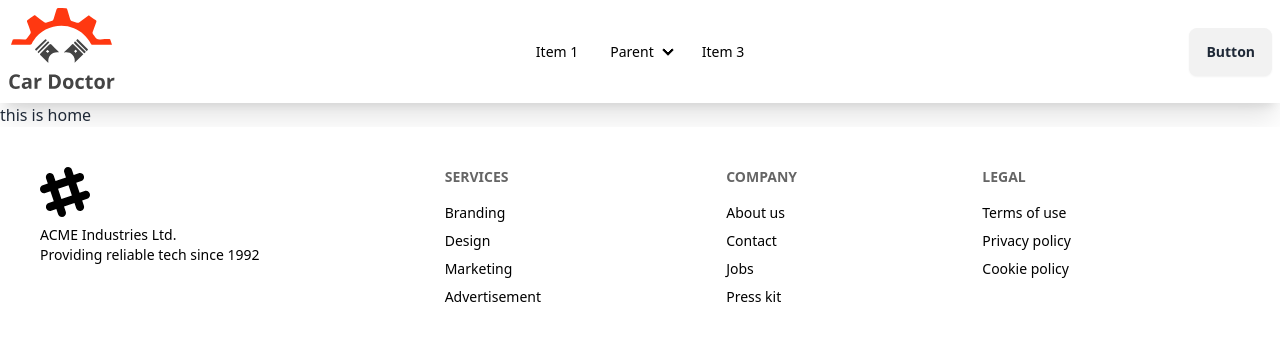
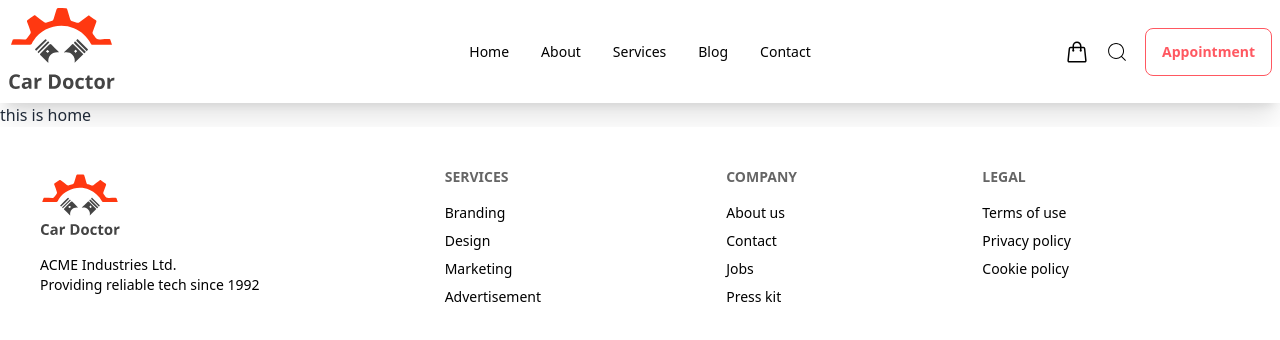
Before and after one commit to Rezuan-Alam-Rean/CarWorkshopServices, a React (Vite) app: page / in a window 1280 px wide. Shown: the top 340 px of the page. Built offline with nearby package versions, Linux system fonts and the light colour scheme.

Commit message:
update on navbar

```diff
--- a/package.json
+++ b/package.json
@@ -14,6 +14,7 @@
     "match-sorter": "^6.3.1",
     "react": "^18.2.0",
     "react-dom": "^18.2.0",
+    "react-icons": "^4.12.0",
     "react-router-dom": "^6.21.1",
     "sort-by": "^1.2.0"
   },
--- a/src/Pages/Home/Shared/Footer.jsx
+++ b/src/Pages/Home/Shared/Footer.jsx
@@ -1,10 +1,10 @@
-
+import img from "../../../assets/assets/logo.svg"
 
 const Footer = () => {
     return (
         <footer className="footer p-10 bg-white text-black">
             <aside>
-                <svg width="50" height="50" viewBox="0 0 24 24" xmlns="http://www.w3.org/2000/svg" fillRule="evenodd" clipRule="evenodd" className="fill-current"><path d="M22.672 15.226l-2.432.811.841 2.515c.33 1.019-.209 2.127-1.23 2.456-1.15.325-2.148-.321-2.463-1.226l-.84-2.518-5.013 1.677.84 2.517c.391 1.203-.434 2.542-1.831 2.542-.88 0-1.601-.564-1.86-1.314l-.842-2.516-2.431.809c-1.135.328-2.145-.317-2.463-1.229-.329-1.018.211-2.127 1.231-2.456l2.432-.809-1.621-4.823-2.432.808c-1.355.384-2.558-.59-2.558-1.839 0-.817.509-1.582 1.327-1.846l2.433-.809-.842-2.515c-.33-1.02.211-2.129 1.232-2.458 1.02-.329 2.13.209 2.461 1.229l.842 2.515 5.011-1.677-.839-2.517c-.403-1.238.484-2.553 1.843-2.553.819 0 1.585.509 1.85 1.326l.841 2.517 2.431-.81c1.02-.33 2.131.211 2.461 1.229.332 1.018-.21 2.126-1.23 2.456l-2.433.809 1.622 4.823 2.433-.809c1.242-.401 2.557.484 2.557 1.838 0 .819-.51 1.583-1.328 1.847m-8.992-6.428l-5.01 1.675 1.619 4.828 5.011-1.674-1.62-4.829z"></path></svg>
+                <img className="w-20 h-20" src={img} alt="" />
                 <p>ACME Industries Ltd.<br />Providing reliable tech since 1992</p>
             </aside>
             <nav>
--- a/src/Pages/Home/Shared/Navbar.jsx
+++ b/src/Pages/Home/Shared/Navbar.jsx
@@ -1,4 +1,7 @@
+import { Link } from "react-router-dom";
 import img from "../../../assets/assets/logo.svg"
+import { CiSearch } from "react-icons/ci";
+import { HiOutlineShoppingBag } from "react-icons/hi2";
 
 
 const Navbar = () => {
@@ -10,36 +13,32 @@ const Navbar = () => {
                         <svg xmlns="http://www.w3.org/2000/svg" className="h-5 w-5" fill="none" viewBox="0 0 24 24" stroke="currentColor"><path strokeLinecap="round" strokeLinejoin="round" strokeWidth="2" d="M4 6h16M4 12h8m-8 6h16" /></svg>
                     </div>
                     <ul tabIndex={0} className="menu menu-sm dropdown-content mt-3 z-[1] p-2 shadow bg-base-100 rounded-box w-52">
-                        <li><a>Item 1</a></li>
-                        <li>
-                            <a>Parent</a>
-                            <ul className="p-2">
-                                <li><a>Submenu 1</a></li>
-                                <li><a>Submenu 2</a></li>
-                            </ul>
-                        </li>
-                        <li><a>Item 3</a></li>
+
+                        <li><Link>Home</Link></li>
+
+                        <li><Link>About</Link></li>
+                        <li><Link>Services</Link></li>
+                        <li><Link>Blog</Link></li>
+                        <li><Link>Contact</Link></li>
                     </ul>
                 </div>
                 <img src={img} alt="logo" />
             </div>
             <div className="navbar-center hidden lg:flex">
                 <ul className="menu menu-horizontal px-1">
-                    <li><a>Item 1</a></li>
-                    <li>
-                        <details>
-                            <summary>Parent</summary>
-                            <ul className="p-2">
-                                <li><a>Submenu 1</a></li>
-                                <li><a>Submenu 2</a></li>
-                            </ul>
-                        </details>
-                    </li>
-                    <li><a>Item 3</a></li>
+                    <li><Link>Home</Link></li>
+
+                    <li><Link>About</Link></li>
+                    <li><Link>Services</Link></li>
+                    <li><Link>Blog</Link></li>
+                    <li><Link>Contact</Link></li>
                 </ul>
             </div>
             <div className="navbar-end">
-                <a className="btn">Button</a>
+            <HiOutlineShoppingBag className="w-6 h-6 mr-4" />
+
+            <CiSearch className="w-6 h-6 mr-4" />
+                <a className="btn btn-outline btn-error">Appointment</a>
             </div>
         </div>
     );
```
Also changed, not shown: 1 other file (tests, documents, lock files or other folders).
